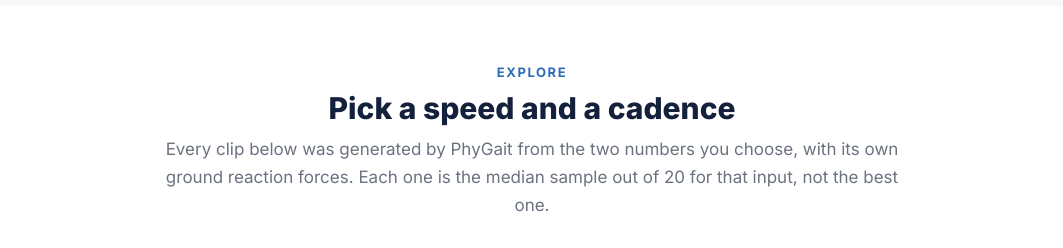
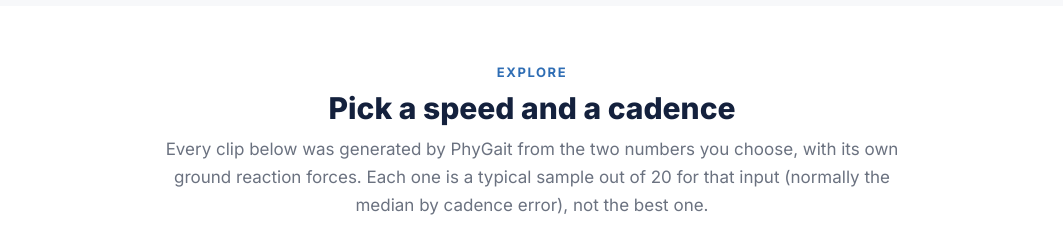
Before and after one commit to mdysfi/PhyGait-page, a plain HTML site: page index.html in a window 1280 px wide. Shown: the part 2640-2888 px from the top of the page, without its empty margins (108-1171 px from the left). Drawn offline with Linux system fonts and the light colour scheme; grey boxes are pictures that could not be loaded.

Commit message:
Cadence sweep: on-target sample for 1.6 steps/s; accurate sample-selection wording
Co-Authored-By: Claude Opus 5.5 <noreply@anthropic.com>

```diff
--- a/index.html
+++ b/index.html
@@ -266,7 +266,7 @@
     <div class="eyebrow">EXPLORE</div>
     <h2>Pick a speed and a cadence</h2>
     <p class="lead">Every clip below was generated by PhyGait from the two numbers you choose, with its own ground reaction forces.
-      Each one is the median sample out of 20 for that input, not the best one.</p>
+      Each one is a typical sample out of 20 for that input (normally the median by cadence error), not the best one.</p>
     <div class="viewer">
       <video id="vw" autoplay muted loop playsinline></video>
       <div class="ctl">
```
Also changed, not shown: static/videos/gallery/sweep_cadence_poster.jpg, 1 other file.
